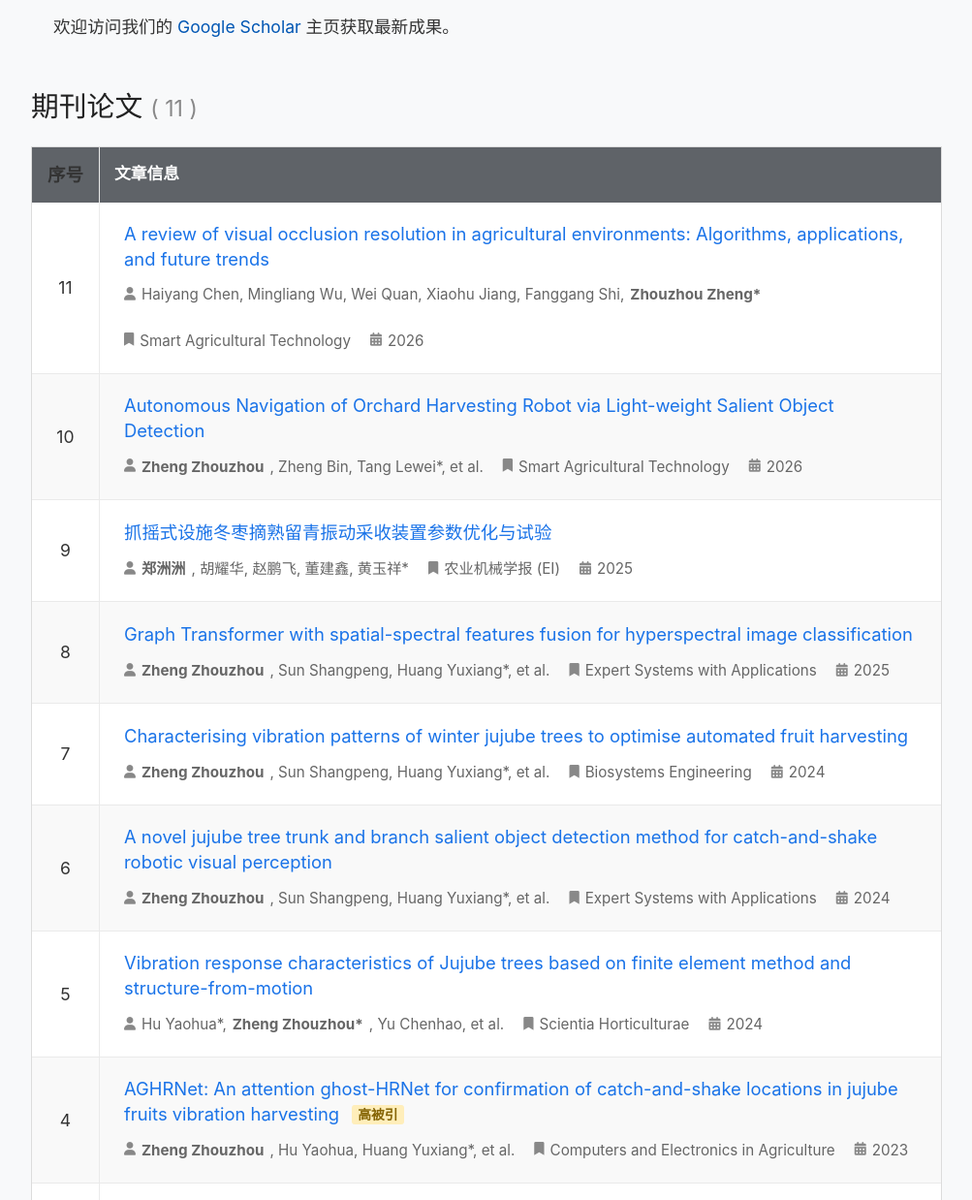
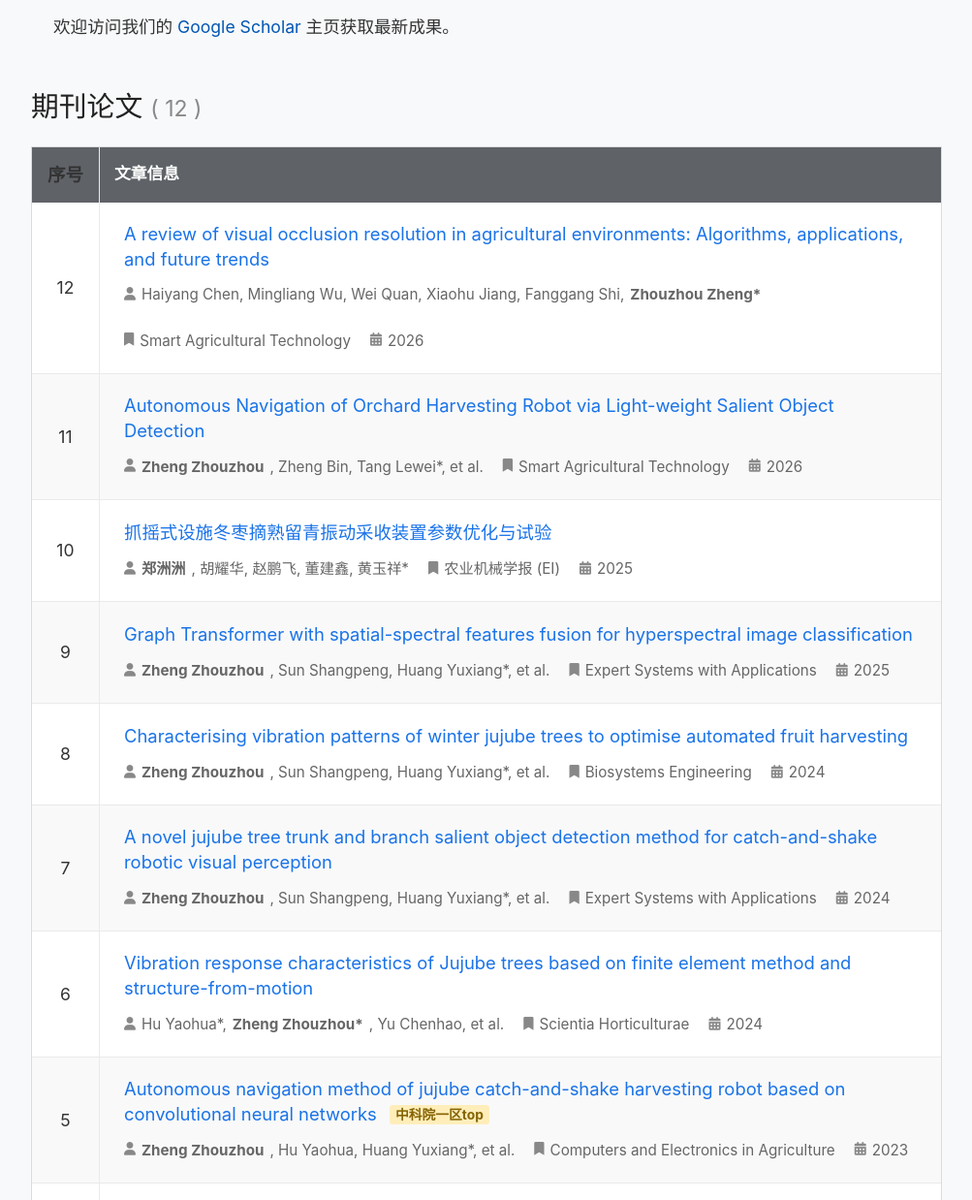
Before and after one commit to AI-Zhouzhou-Lab/cn, a plain HTML site: page publications.html in a window 1280 px wide. Shown: the part 178-1416 px from the top of the page at 97% size, without its empty margins (138-1141 px from the left). Drawn offline with Linux system fonts and the light colour scheme.

Commit message:
Update publication counts and add new papers

```diff
--- a/publications.html
+++ b/publications.html
@@ -80,7 +80,8 @@
         <h1 class="page-title">学术论文</h1>
         <p class="subtitle">欢迎访问我们的 <a href="https://scholar.google.com/citations?user=hQRJr38AAAAJ&hl=en" target="_blank">Google Scholar</a> 主页获取最新成果。</p>
 
-        <h2 class="section-title">期刊论文 <span>( 11 )</span></h2>
+        <!-- 数量更新为 12 -->
+        <h2 class="section-title">期刊论文 <span>( 12 )</span></h2>
 
         <div class="pub-table">
             <div class="pub-header">
@@ -89,7 +90,7 @@
             </div>
 
             <div class="pub-row">
-                <div class="col-no">11</div>
+                <div class="col-no">12</div>
                 <div class="col-info">
                     <a href="https://doi.org/10.1016/j.atech.2026.102504" target="_blank" class="pub-title">A review of visual occlusion resolution in agricultural environments: Algorithms, applications, and future trends</a>
                     <div class="pub-meta">
@@ -101,7 +102,7 @@
             </div>
 
             <div class="pub-row">
-                <div class="col-no">10</div>
+                <div class="col-no">11</div>
                 <div class="col-info">
                     <a href="#" class="pub-title">Autonomous Navigation of Orchard Harvesting Robot via Light-weight Salient Object Detection</a>
                     <div class="pub-meta">
@@ -113,7 +114,7 @@
             </div>
 
             <div class="pub-row">
-                <div class="col-no">9</div>
+                <div class="col-no">10</div>
                 <div class="col-info">
                     <a href="#" class="pub-title">抓摇式设施冬枣摘熟留青振动采收装置参数优化与试验</a>
                     <div class="pub-meta">
@@ -123,8 +124,9 @@
                     </div>
                 </div>
             </div>
+
             <div class="pub-row">
-                <div class="col-no">8</div>
+                <div class="col-no">9</div>
                 <div class="col-info">
                     <a href="#" class="pub-title">Graph Transformer with spatial-spectral features fusion for hyperspectral image classification</a>
                     <div class="pub-meta">
@@ -134,8 +136,9 @@
                     </div>
                 </div>
             </div>
+
             <div class="pub-row">
-                <div class="col-no">7</div>
+                <div class="col-no">8</div>
                 <div class="col-info">
                     <a href="#" class="pub-title">Characterising vibration patterns of winter jujube trees to optimise automated fruit harvesting</a>
                     <div class="pub-meta">
@@ -145,8 +148,9 @@
                     </div>
                 </div>
             </div>
+
             <div class="pub-row">
-                <div class="col-no">6</div>
+                <div class="col-no">7</div>
                 <div class="col-info">
                     <a href="#" class="pub-title">A novel jujube tree trunk and branch salient object detection method for catch-and-shake robotic visual perception</a>
                     <div class="pub-meta">
@@ -156,8 +160,9 @@
                     </div>
                 </div>
             </div>
+
             <div class="pub-row">
-                <div class="col-no">5</div>
+                <div class="col-no">6</div>
                 <div class="col-info">
                     <a href="#" class="pub-title">Vibration response characteristics of Jujube trees based on finite element method and structure-from-motion</a>
                     <div class="pub-meta">
@@ -167,6 +172,20 @@
                     </div>
                 </div>
             </div>
+
+            <!-- 新增的论文 -->
+            <div class="pub-row">
+                <div class="col-no">5</div>
+                <div class="col-info">
+                    <a href="#" class="pub-title">Autonomous navigation method of jujube catch-and-shake harvesting robot based on convolutional neural networks <span class="highlight">中科院一区top</span></a>
+                    <div class="pub-meta">
+                        <span class="meta-item"><i class="fas fa-user"></i> <strong>Zheng Zhouzhou</strong>, Hu Yaohua, Huang Yuxiang*, et al.</span>
+                        <span class="meta-item"><i class="fas fa-bookmark"></i> Computers and Electronics in Agriculture</span>
+                        <span class="meta-item"><i class="fas fa-calendar-alt"></i> 2023</span>
+                    </div>
+                </div>
+            </div>
+
             <div class="pub-row">
                 <div class="col-no">4</div>
                 <div class="col-info">
@@ -178,6 +197,7 @@
                     </div>
                 </div>
             </div>
+
             <div class="pub-row">
                 <div class="col-no">3</div>
                 <div class="col-info">
@@ -189,6 +209,7 @@
                     </div>
                 </div>
             </div>
+
             <div class="pub-row">
                 <div class="col-no">2</div>
                 <div class="col-info">
@@ -200,6 +221,7 @@
                     </div>
                 </div>
             </div>
+
             <div class="pub-row">
                 <div class="col-no">1</div>
                 <div class="col-info">
```
